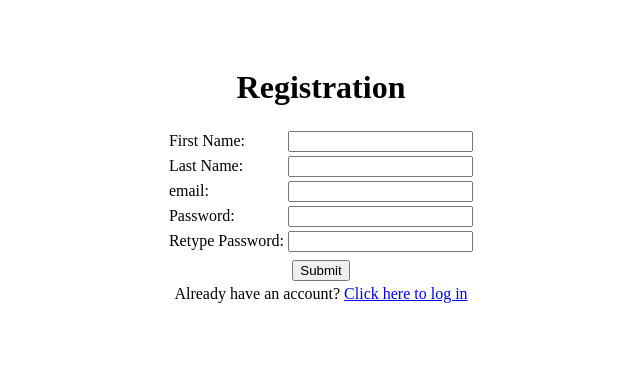
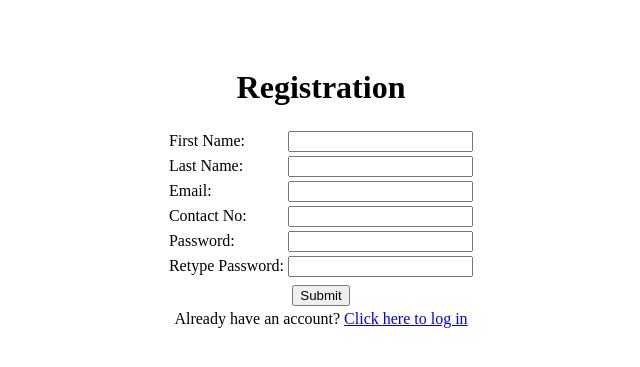
Before and after one commit to shajaratul/TMS, a PHP site: page /signup.php in a window 1280 px wide. Shown: the top 367 px of the page, without its empty margins (319-959 px from the left). Run offline with PHP 8.4, Linux system fonts and the light colour scheme.

Commit message:
added contact no in signup

```diff
--- a/signup.php
+++ b/signup.php
@@ -18,9 +18,15 @@
 	</tr>
 
 	<tr>
-		<td> <p> email: </p> </td>
+		<td> <p> Email: </p> </td>
 		<td> <input type="text" name="emailfield"/> </td>
 	</tr>
+
+	<tr>
+		<td> <p> Contact No: </p> </td>
+		<td> <input type="text" name="contactnofield"/> </td>
+	</tr>
+
 	<tr>
 		<td> <p> Password: </p> </td>
 		<td> <input type="password" name="passfield"/> </td>
```
